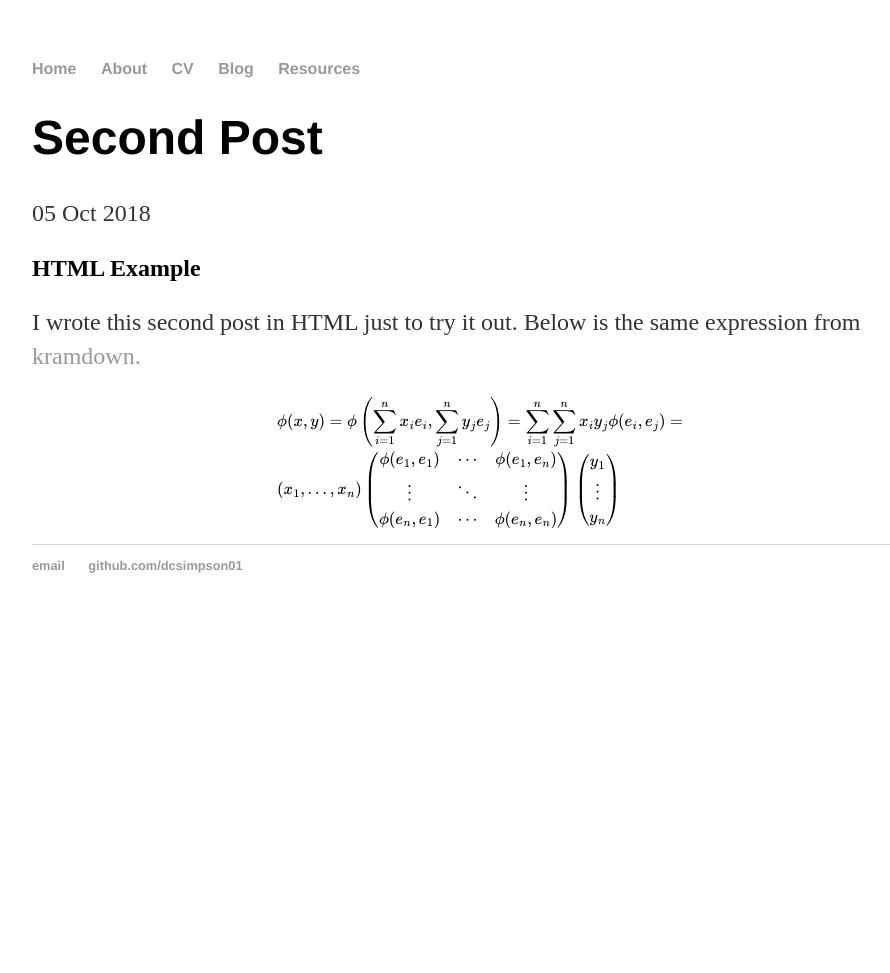
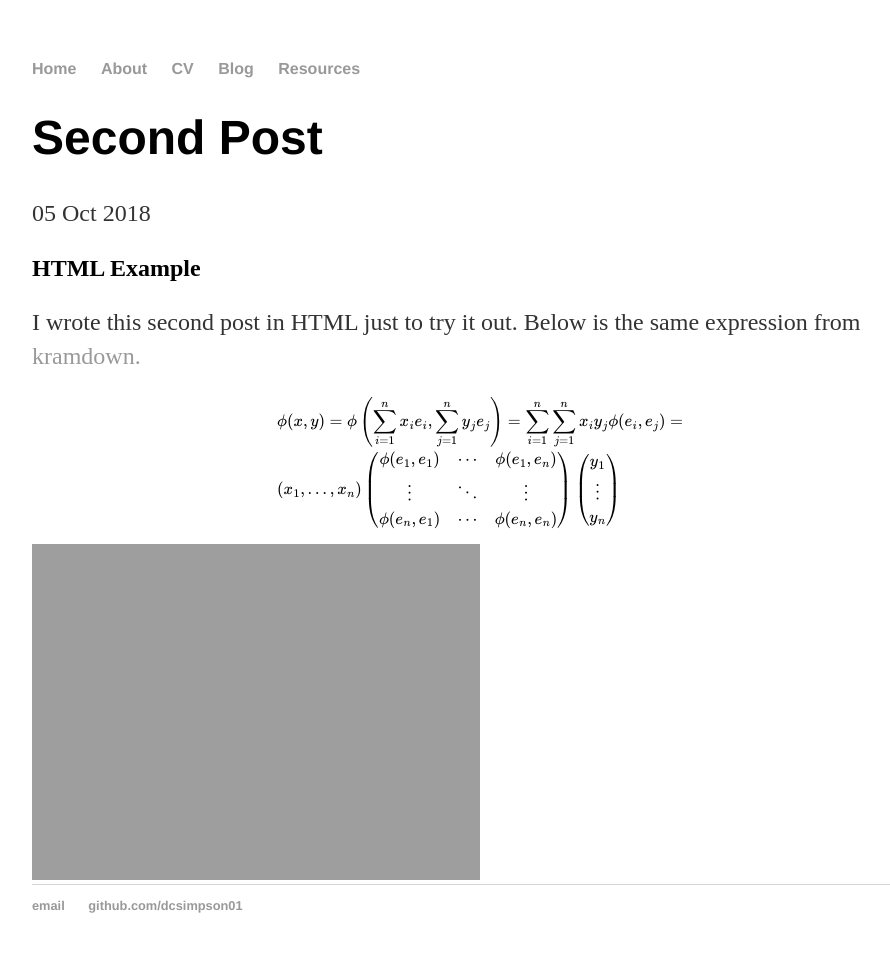
Before and after one commit to dcsimpson01/dcsimpson01.github.io, a Jekyll site: the page built from _posts/2018-10-05-second-post.html, in a window 1280 px wide. Shown: the whole page, without its empty margins (160-1050 px from the left). Built offline with Jekyll 4.4.1, drawn with Linux system fonts in a browser that asks for light colours; formulas are drawn with MathJax 3; before the commit the page ends 900 px from its top, so only the background shows below that.

Commit message:
Update 2018-10-05-second-post.html

```diff
--- a/_posts/2018-10-05-second-post.html
+++ b/_posts/2018-10-05-second-post.html
@@ -25,5 +25,6 @@ $$
 \end{align*}
 $$
 
+	<img src="https://dcsimpson01.github.io/docs/David_Bike.jpg" alt="David with Bike", width="50%" height="50%"/>
 
 </div><!-- /.blurb -->
```
